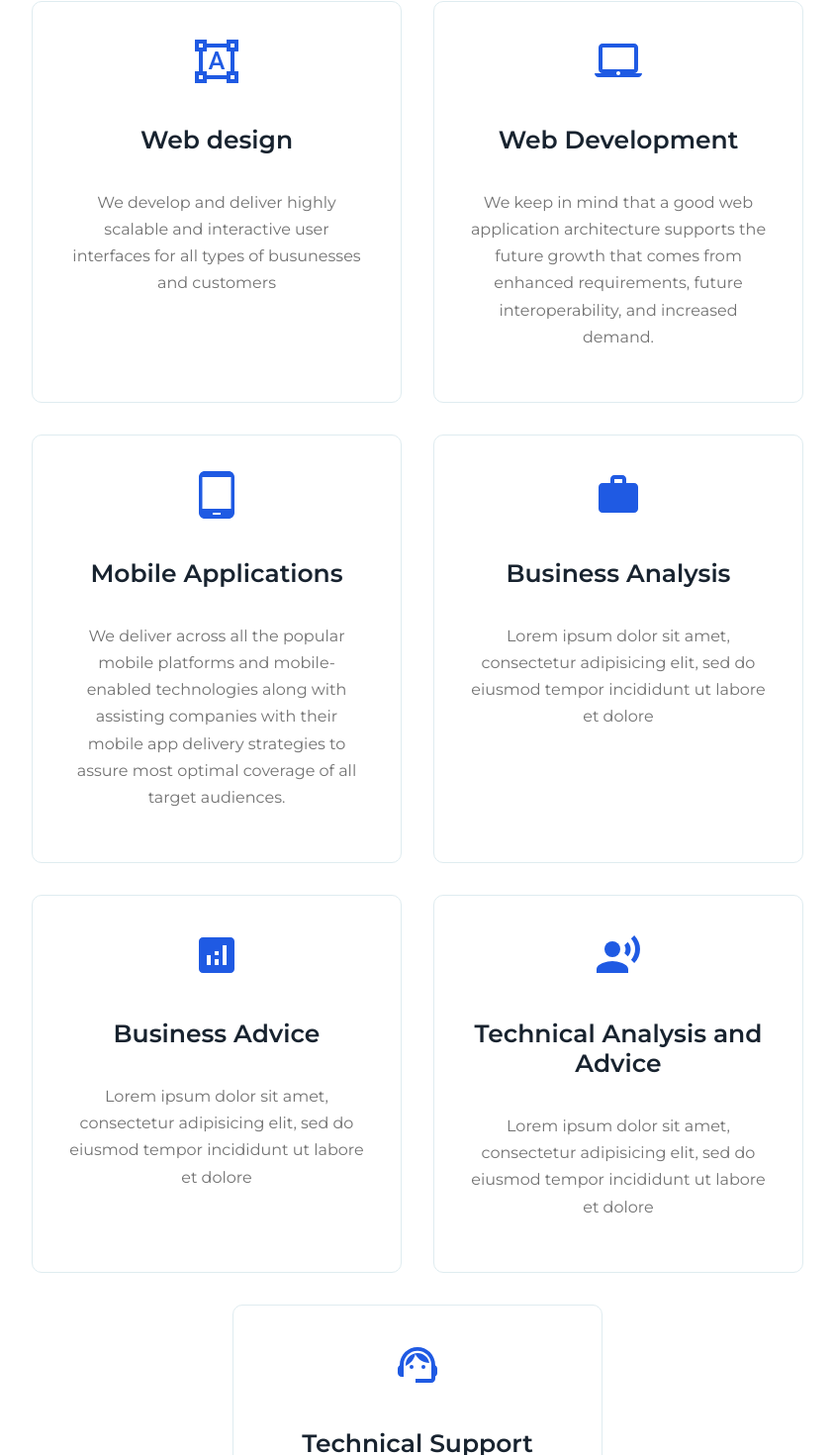
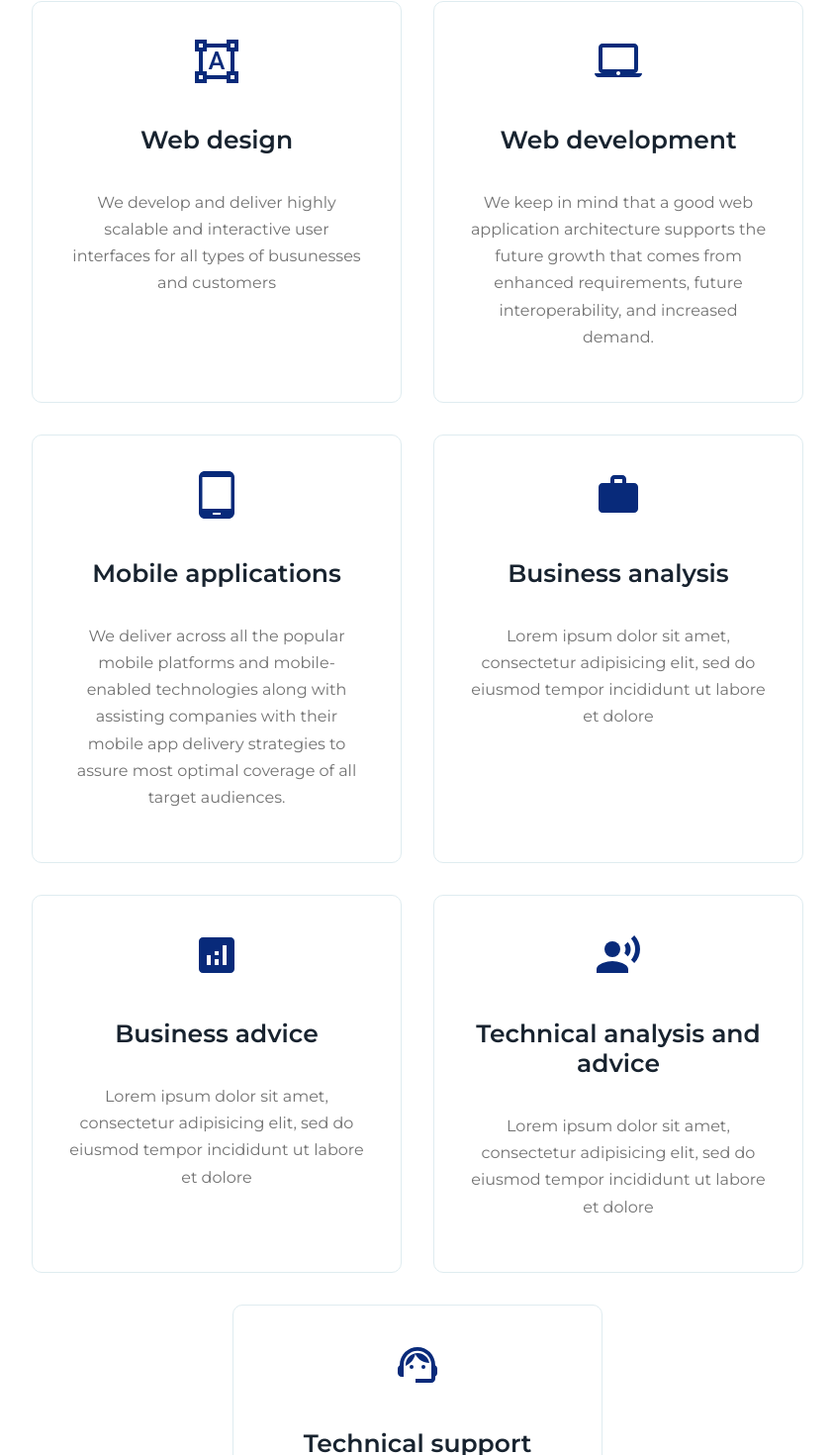
Before and after one commit to Chetan-Bashetti/Technacy-web, a React (Create React App) app: page / in a window 1280 px wide. Shown: the part 1015-2485 px from the top of the page at 99% size, without its empty margins (218-1061 px from the left). Built offline with nearby package versions, Linux system fonts and the light colour scheme.

Commit message:
Updated Styles and Component

```diff
--- a/src/App.css
+++ b/src/App.css
@@ -1,5 +1,5 @@
 :root {
-	--primary-bg: #1f5ae3;
+	--primary-bg: #082a7a;
 	--secondary-color: black;
 }
 .App {
--- a/src/Containers/Pricing/pricing.css
+++ b/src/Containers/Pricing/pricing.css
@@ -10,11 +10,12 @@
 .pricing-cards {
 	display: flex;
 	flex-wrap: wrap;
-	align-items: center;
 	justify-content: center;
 }
 
 .pricing-card {
+	display: flex;
+	flex-direction: column;
 	width: 400px;
 	background: #ffffff;
 	border-radius: 5px;
@@ -28,9 +29,9 @@
 }
 
 .each-price-title {
-	margin-bottom: 1em;
+	margin-bottom: 0.5em;
 	font-size: 1.7em;
-	font-weight: 500;
+	font-weight: 600;
 	color: var(--primary-bg);
 }
 
@@ -42,9 +43,9 @@
 
 .each-price {
 	font-size: 2.2em;
-	margin-bottom: 1em;
+	margin-bottom: 0.5em;
 	color: var(--primary-bg);
-	font-weight: 600;
+	font-weight: 800;
 }
 
 .each-offer-text {
@@ -53,6 +54,14 @@
 
 .capatilized::first-letter {
 	text-transform: uppercase;
+}
+
+.card-actions {
+	display: flex;
+	flex: 1;
+	align-items: flex-end;
+	justify-content: center;
+	margin-top: 2em;
 }
 
 @media screen and (max-width: 799px) {
--- a/src/Containers/Pricing/pricing.js
+++ b/src/Containers/Pricing/pricing.js
@@ -1,4 +1,5 @@
 import { pricing } from '../../mock/pricing';
+import MuiButton from '../../Components/Button/MuiButton';
 import CheckCircleOutlineIcon from '@mui/icons-material/CheckCircleOutline';
 
 import './pricing.css';
@@ -37,6 +38,9 @@ const Pricing = () => {
 									</div>
 								))}
 							</div>
+							<div className='card-actions'>
+								<MuiButton title='Get started' />
+							</div>
 						</div>
 					))}
 				</div>
--- a/src/Containers/Team/team.js
+++ b/src/Containers/Team/team.js
@@ -14,7 +14,7 @@ const Team = () => {
 	};
 
 	return (
-		<div id='team'>
+		<div id='team' style={{ padding: '3em 0' }}>
 			<div className='titles'>Meet our team</div>
 			<div className='reviews-conent'>
 				{team?.map((eachMember) => (
@@ -30,8 +30,12 @@ const Team = () => {
 							<div className='user-name team-user'>{eachMember.name}</div>
 							<div className='member-desg'>{eachMember.desg}</div>
 							<div className='social-links'>
-								{eachMember.social.map((eachLink) => (
-									<a href={eachLink.link} className='each-social-link'>
+								{eachMember.social.map((eachLink, id) => (
+									<a
+										href={eachLink.link}
+										className='each-social-link'
+										key={eachLink.link + id}
+									>
 										{socialIcons[eachLink.key]}
 									</a>
 								))}
--- a/src/Containers/WhyUs/whyus.css
+++ b/src/Containers/WhyUs/whyus.css
@@ -1,9 +1,9 @@
 .why-us-content {
-	padding: 3em 7em;
+	padding: 3em;
 	display: flex;
 	flex-direction: row;
 	align-items: center;
-	justify-content: space-between;
+	justify-content: center;
 }
 
 .why-us-text {
@@ -26,7 +26,7 @@
 	align-items: flex-start;
 }
 
-@media screen and (max-width: 999px) {
+@media screen and (max-width: 1024px) {
 	.why-us-content {
 		padding: 3em 2em;
 		flex-direction: column;
--- a/src/Containers/WhyUs/whyus.js
+++ b/src/Containers/WhyUs/whyus.js
@@ -46,7 +46,7 @@ const WhyUs = () => {
 					<MuiButton title='Learn more' />
 				</div>
 				<div>
-					<AboutUsImg className='hero-image' />
+					<AboutUsImg className='hero-image hero-why-us' />
 				</div>
 			</div>
 		</div>
--- a/src/mock/pricing.js
+++ b/src/mock/pricing.js
@@ -2,7 +2,7 @@ export const pricing = [
 	{
 		title: 'basic',
 		sub_title: 'develop websites',
-		price: '2,999',
+		price: '2,999.00',
 		includes: [
 			'responsive web design',
 			'compatible to all deveices',
@@ -16,7 +16,7 @@ export const pricing = [
 	{
 		title: 'pro ',
 		sub_title: 'design & Develop websites',
-		price: '4,999',
+		price: '4,999.00',
 		includes: [
 			'a high level design for ideas',
 			'mobile app with same content as website',
--- a/src/mock/services.js
+++ b/src/mock/services.js
@@ -5,32 +5,32 @@ export const services = [
 		desc: 'We develop and deliver highly scalable and interactive user interfaces for all types of busunesses and customers'
 	},
 	{
-		title: 'Web Development',
+		title: 'Web development',
 		key: 'web_development',
 		desc: 'We keep in mind that a good web application architecture supports the future growth that comes from enhanced requirements, future interoperability, and increased demand.'
 	},
 	{
-		title: 'Mobile Applications',
+		title: 'Mobile applications',
 		key: 'mobile_applications',
 		desc: 'We deliver across all the popular mobile platforms and mobile-enabled technologies along with assisting companies with their mobile app delivery strategies to assure most optimal coverage of all target audiences.'
 	},
 	{
-		title: 'Business Analysis',
+		title: 'Business analysis',
 		key: 'business_analysis',
 		desc: 'Lorem ipsum dolor sit amet, consectetur adipisicing elit, sed do eiusmod tempor incididunt ut labore et dolore'
 	},
 	{
-		title: 'Business Advice',
+		title: 'Business advice',
 		key: 'business_advice',
 		desc: 'Lorem ipsum dolor sit amet, consectetur adipisicing elit, sed do eiusmod tempor incididunt ut labore et dolore'
 	},
 	{
-		title: 'Technical Analysis and Advice',
+		title: 'Technical analysis and advice',
 		key: 'technical_analysis_advice',
 		desc: 'Lorem ipsum dolor sit amet, consectetur adipisicing elit, sed do eiusmod tempor incididunt ut labore et dolore'
 	},
 	{
-		title: 'Technical Support',
+		title: 'Technical support',
 		key: 'technical_support',
 		desc: 'Lorem ipsum dolor sit amet, consectetur adipisicing elit, sed do eiusmod tempor incididunt ut labore et dolore'
 	}
--- a/src/mock/team.js
+++ b/src/mock/team.js
@@ -76,7 +76,7 @@ export const team = [
 		]
 	},
 	{
-		name: 'Satweak S',
+		name: 'Satvik S',
 		gender: 'm',
 		desg: 'Front-end developer',
 		social: [
```
